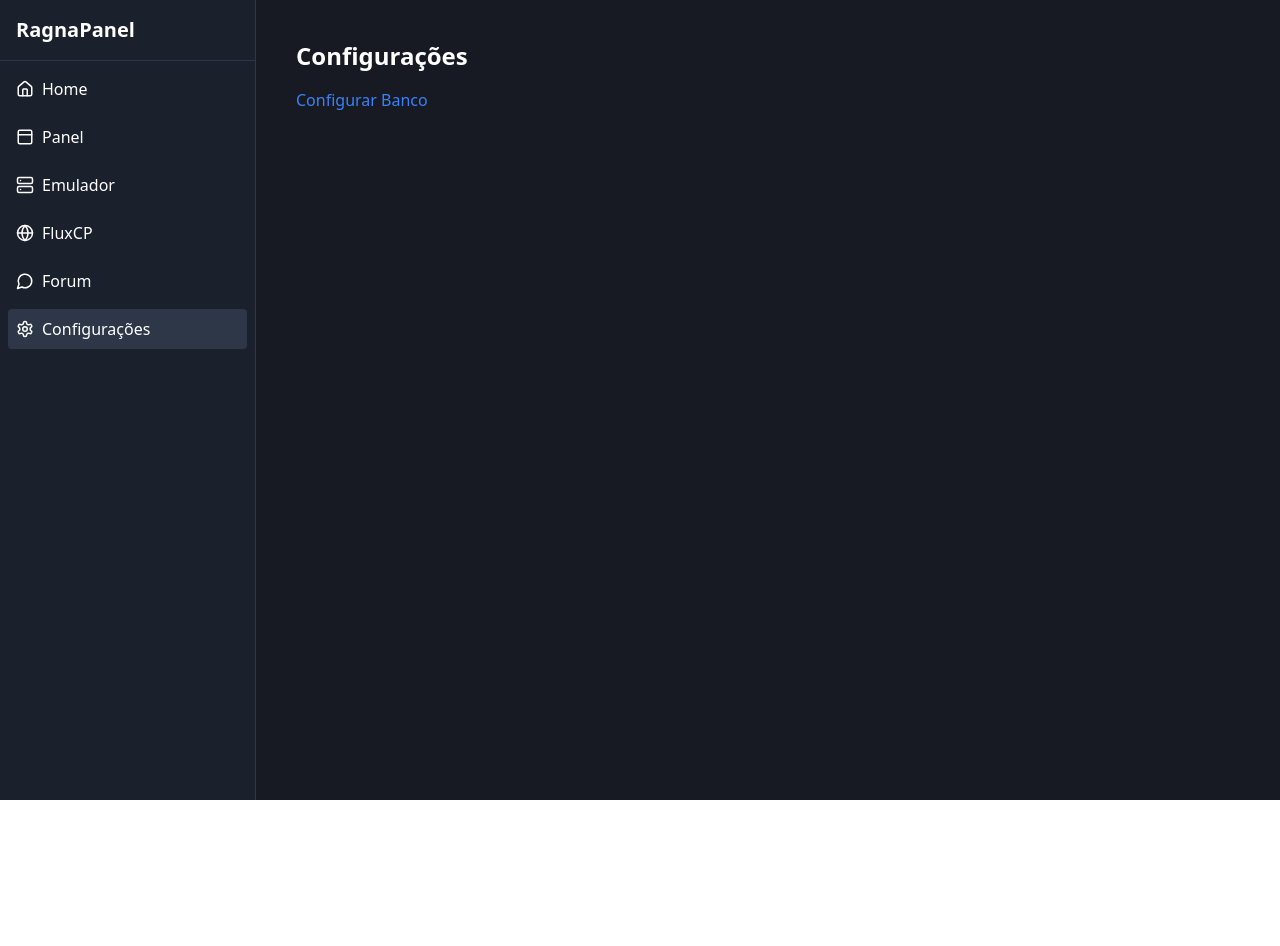
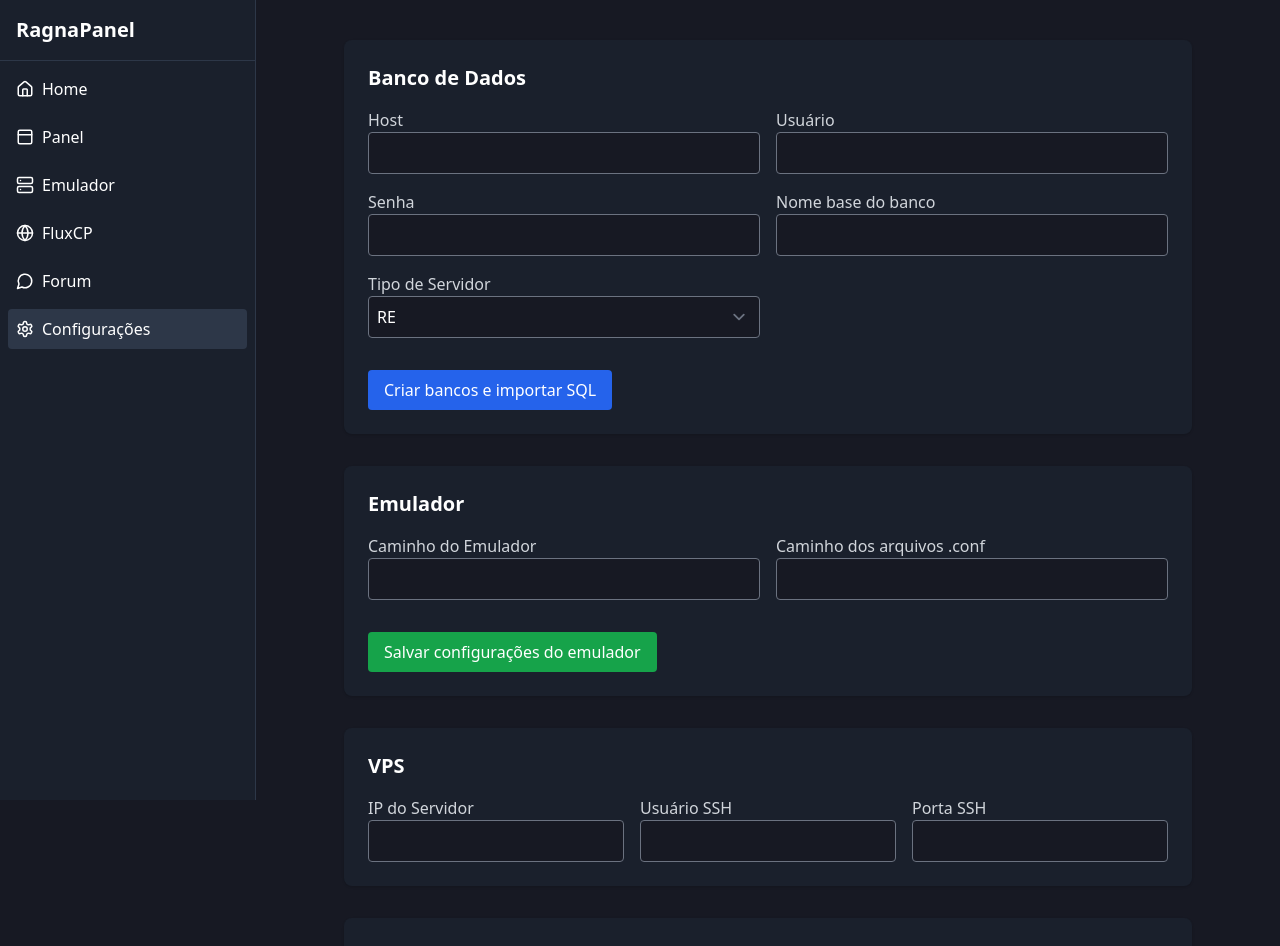
Before and after one commit to 0xConrado/ropanel, a React (Vite) app: page /configuracoes in a window 1280 px wide. Shown: the top 946 px of the page. Before the commit the page ends 800 px from the top, so only its background shows below. Built offline with nearby package versions, Linux system fonts and the light colour scheme; no server answers.

Commit message:
refactor: separa Configuracoes em submenus organizados e integra com backend

```diff
--- a/src/pages/Configuracoes.jsx
+++ b/src/pages/Configuracoes.jsx
@@ -1,16 +1,16 @@
-import { Link, Outlet } from "react-router-dom";
+import React from "react";
+import ConfBancoDeDados from "./subconfigs/conf_bancodedados";
+import ConfEmulador from "./subconfigs/conf_emulador";
+import ConfVPS from "./subconfigs/conf_vps";
+import ConfFirewall from "./subconfigs/conf_firewall";
 
 export default function Configuracoes() {
   return (
-    <div className="p-6">
-      <h2 className="text-2xl font-bold mb-4">Configurações</h2>
-      <nav className="mb-4 space-x-4">
-        <Link to="/configuracoes/banco" className="text-blue-500 hover:underline">
-          Configurar Banco
-        </Link>
-        {/* Adicione outros submenus aqui */}
-      </nav>
-      <Outlet />
+    <div className="max-w-4xl mx-auto p-6 space-y-8">
+      <ConfBancoDeDados />
+      <ConfEmulador />
+      <ConfVPS />
+      <ConfFirewall />
     </div>
   );
 }
--- /dev/null
+++ b/src/pages/subconfigs/conf_bancodedados.jsx
@@ -0,0 +1,70 @@
+import React, { useState } from "react";
+
+export default function ConfBancoDeDados() {
+  const [form, setForm] = useState({
+    host: "",
+    usuario: "",
+    senha: "",
+    nomeBase: "",
+    tipo: "RE"
+  });
+  const [msg, setMsg] = useState("");
+
+  const handleChange = e => setForm({ ...form, [e.target.name]: e.target.value });
+
+  const handleSubmit = async e => {
+    e.preventDefault();
+    setMsg("Enviando...");
+    try {
+      const res = await fetch("/api/database/setup", {
+        method: "POST",
+        headers: { "Content-Type": "application/json" },
+        body: JSON.stringify({
+          tipoServidor: form.tipo,
+          nomeBase: form.nomeBase,
+          usuario: form.usuario,
+          senha: form.senha
+        })
+      });
+      const data = await res.json();
+      setMsg(data.ok ? "Banco criado e SQL importado com sucesso!" : `Erro: ${data.error}`);
+    } catch (err) {
+      setMsg("Erro ao conectar ao backend.");
+    }
+  };
+
+  return (
+    <section className="bg-gray-800 rounded-lg p-6 shadow mb-6">
+      <h2 className="text-xl font-bold text-white mb-4">Banco de Dados</h2>
+      <form onSubmit={handleSubmit} className="grid grid-cols-1 md:grid-cols-2 gap-4">
+        <div>
+          <label className="block text-gray-300">Host</label>
+          <input name="host" className="w-full p-2 rounded bg-gray-900 text-white" value={form.host} onChange={handleChange} />
+        </div>
+        <div>
+          <label className="block text-gray-300">Usuário</label>
+          <input name="usuario" className="w-full p-2 rounded bg-gray-900 text-white" value={form.usuario} onChange={handleChange} />
+        </div>
+        <div>
+          <label className="block text-gray-300">Senha</label>
+          <input name="senha" type="password" className="w-full p-2 rounded bg-gray-900 text-white" value={form.senha} onChange={handleChange} />
+        </div>
+        <div>
+          <label className="block text-gray-300">Nome base do banco</label>
+          <input name="nomeBase" className="w-full p-2 rounded bg-gray-900 text-white" value={form.nomeBase} onChange={handleChange} />
+        </div>
+        <div>
+          <label className="block text-gray-300">Tipo de Servidor</label>
+          <select name="tipo" className="w-full p-2 rounded bg-gray-900 text-white" value={form.tipo} onChange={handleChange}>
+            <option value="RE">RE</option>
+            <option value="PRE-RE">PRE-RE</option>
+          </select>
+        </div>
+        <div className="md:col-span-2">
+          <button type="submit" className="mt-4 bg-blue-600 hover:bg-blue-700 text-white px-4 py-2 rounded">Criar bancos e importar SQL</button>
+        </div>
+      </form>
+      {msg && <div className="mt-4 text-white">{msg}</div>}
+    </section>
+  );
+}
--- /dev/null
+++ b/src/pages/subconfigs/conf_emulador.jsx
@@ -0,0 +1,47 @@
+import React, { useState } from "react";
+
+export default function ConfEmulador() {
+  const [form, setForm] = useState({
+    caminho: "",
+    confPath: ""
+  });
+  const [msg, setMsg] = useState("");
+
+  const handleChange = e => setForm({ ...form, [e.target.name]: e.target.value });
+
+  const handleSubmit = async e => {
+    e.preventDefault();
+    setMsg("Enviando...");
+    try {
+      const res = await fetch("/api/emulador/config", {
+        method: "POST",
+        headers: { "Content-Type": "application/json" },
+        body: JSON.stringify({ ...form })
+      });
+      const data = await res.json();
+      setMsg(data.ok ? "Configuração do emulador salva!" : `Erro: ${data.error}`);
+    } catch (err) {
+      setMsg("Erro ao conectar ao backend.");
+    }
+  };
+
+  return (
+    <section className="bg-gray-800 rounded-lg p-6 shadow mb-6">
+      <h2 className="text-xl font-bold text-white mb-4">Emulador</h2>
+      <form onSubmit={handleSubmit} className="grid grid-cols-1 md:grid-cols-2 gap-4">
+        <div>
+          <label className="block text-gray-300">Caminho do Emulador</label>
+          <input name="caminho" className="w-full p-2 rounded bg-gray-900 text-white" value={form.caminho} onChange={handleChange} />
+        </div>
+        <div>
+          <label className="block text-gray-300">Caminho dos arquivos .conf</label>
+          <input name="confPath" className="w-full p-2 rounded bg-gray-900 text-white" value={form.confPath} onChange={handleChange} />
+        </div>
+        <div className="md:col-span-2">
+          <button type="submit" className="mt-4 bg-green-600 hover:bg-green-700 text-white px-4 py-2 rounded">Salvar configurações do emulador</button>
+        </div>
+      </form>
+      {msg && <div className="mt-4 text-white">{msg}</div>}
+    </section>
+  );
+}
--- /dev/null
+++ b/src/pages/subconfigs/conf_firewall.jsx
@@ -0,0 +1,34 @@
+import React, { useState } from "react";
+
+export default function ConfFirewall() {
+  const [portas, setPortas] = useState("");
+  const [msg, setMsg] = useState("");
+
+  const handleSubmit = async e => {
+    e.preventDefault();
+    setMsg("Enviando...");
+    try {
+      const res = await fetch("/api/vps/liberar-portas", {
+        method: "POST",
+        headers: { "Content-Type": "application/json" },
+        body: JSON.stringify({ portas: portas.split(",").map(p => p.trim()) })
+      });
+      const data = await res.json();
+      setMsg(data.ok ? "Portas liberadas com sucesso!" : `Erro: ${data.error}`);
+    } catch (err) {
+      setMsg("Erro ao conectar ao backend.");
+    }
+  };
+
+  return (
+    <section className="bg-gray-800 rounded-lg p-6 shadow mb-6">
+      <h2 className="text-xl font-bold text-white mb-4">Firewall / Portas</h2>
+      <form onSubmit={handleSubmit}>
+        <label className="block text-gray-300 mb-2">Informe as portas a liberar (separadas por vírgula)</label>
+        <input className="w-full p-2 rounded bg-gray-900 text-white" value={portas} onChange={e => setPortas(e.target.value)} placeholder="Ex: 5121,6121,6900" />
+        <button type="submit" className="mt-4 bg-yellow-600 hover:bg-yellow-700 text-white px-4 py-2 rounded">Liberar portas</button>
+      </form>
+      {msg && <div className="mt-4 text-white">{msg}</div>}
+    </section>
+  );
+}
--- /dev/null
+++ b/src/pages/subconfigs/conf_vps.jsx
@@ -0,0 +1,31 @@
+import React, { useState } from "react";
+
+export default function ConfVPS() {
+  const [form, setForm] = useState({
+    ip: "",
+    usuario: "",
+    porta: ""
+  });
+
+  const handleChange = e => setForm({ ...form, [e.target.name]: e.target.value });
+
+  return (
+    <section className="bg-gray-800 rounded-lg p-6 shadow mb-6">
+      <h2 className="text-xl font-bold text-white mb-4">VPS</h2>
+      <div className="grid grid-cols-1 md:grid-cols-3 gap-4">
+        <div>
+          <label className="block text-gray-300">IP do Servidor</label>
+          <input name="ip" className="w-full p-2 rounded bg-gray-900 text-white" value={form.ip} onChange={handleChange} />
+        </div>
+        <div>
+          <label className="block text-gray-300">Usuário SSH</label>
+          <input name="usuario" className="w-full p-2 rounded bg-gray-900 text-white" value={form.usuario} onChange={handleChange} />
+        </div>
+        <div>
+          <label className="block text-gray-300">Porta SSH</label>
+          <input name="porta" className="w-full p-2 rounded bg-gray-900 text-white" value={form.porta} onChange={handleChange} />
+        </div>
+      </div>
+    </section>
+  );
+}
```
